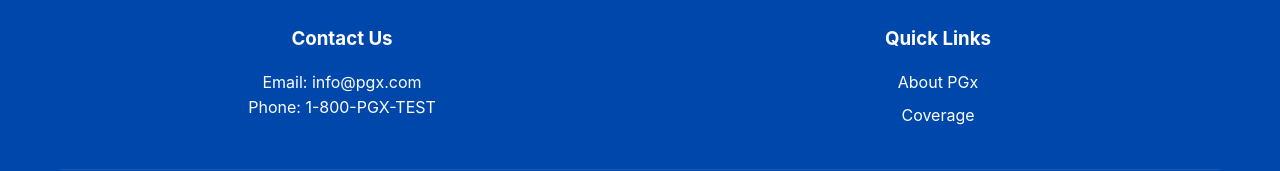
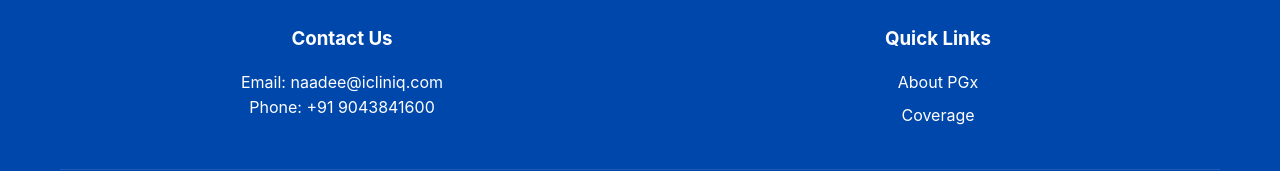
Before and after one commit to Ayman1618/iCliniq-PGx-, a plain HTML site: page index.html in a window 1280 px wide. Shown: the part 2691-2862 px from the top of the page. Drawn offline with Linux system fonts and the light colour scheme.

Commit message:
landing-page update

```diff
--- a/index.html
+++ b/index.html
@@ -123,8 +123,8 @@
             <div class="footer-content">
                 <div class="footer-section">
                     <h3>Contact Us</h3>
-                    <p>Email: info@pgx.com</p>
-                    <p>Phone: 1-800-PGX-TEST</p>
+                    <p>Email: naadee@icliniq.com</p>
+                    <p>Phone: +91 9043841600</p>
                 </div>
                 <div class="footer-section">
                     <h3>Quick Links</h3>
```
